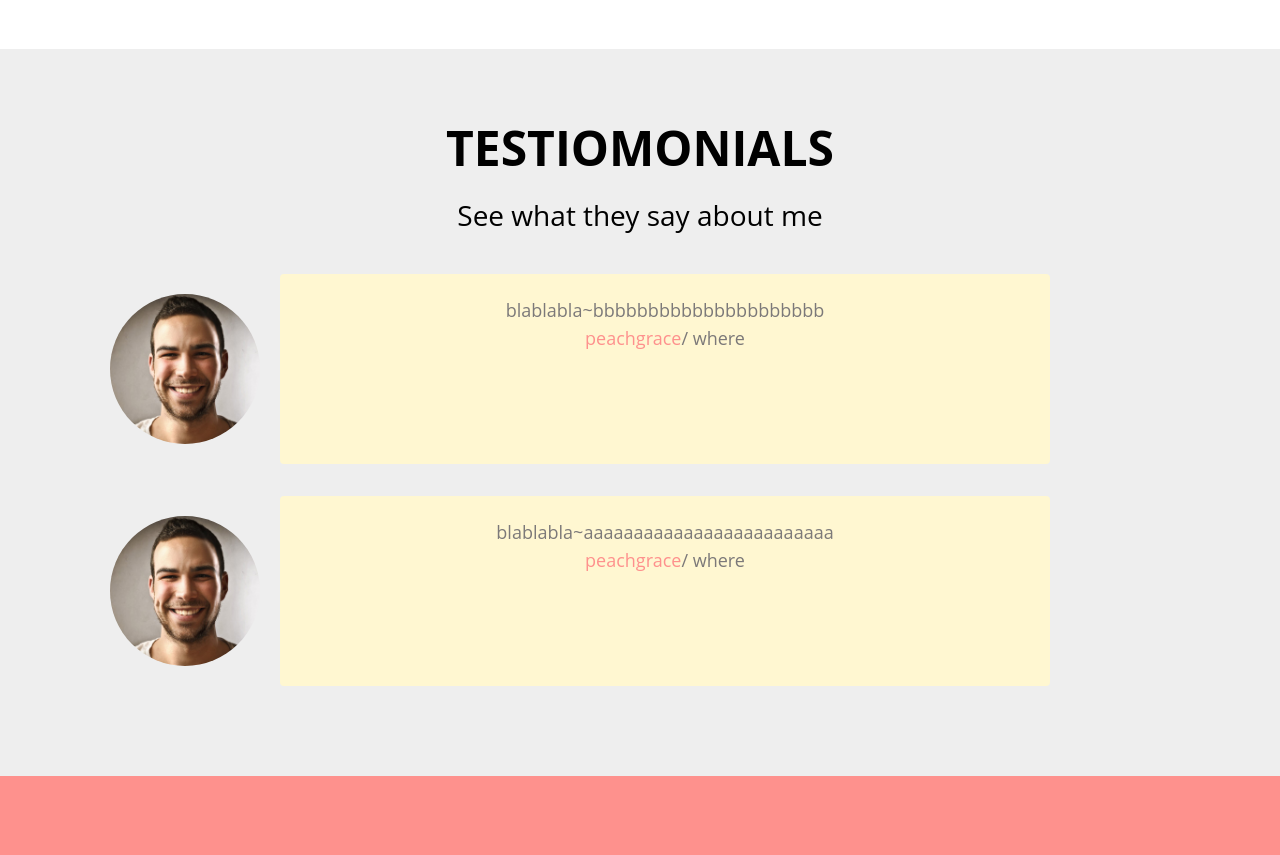
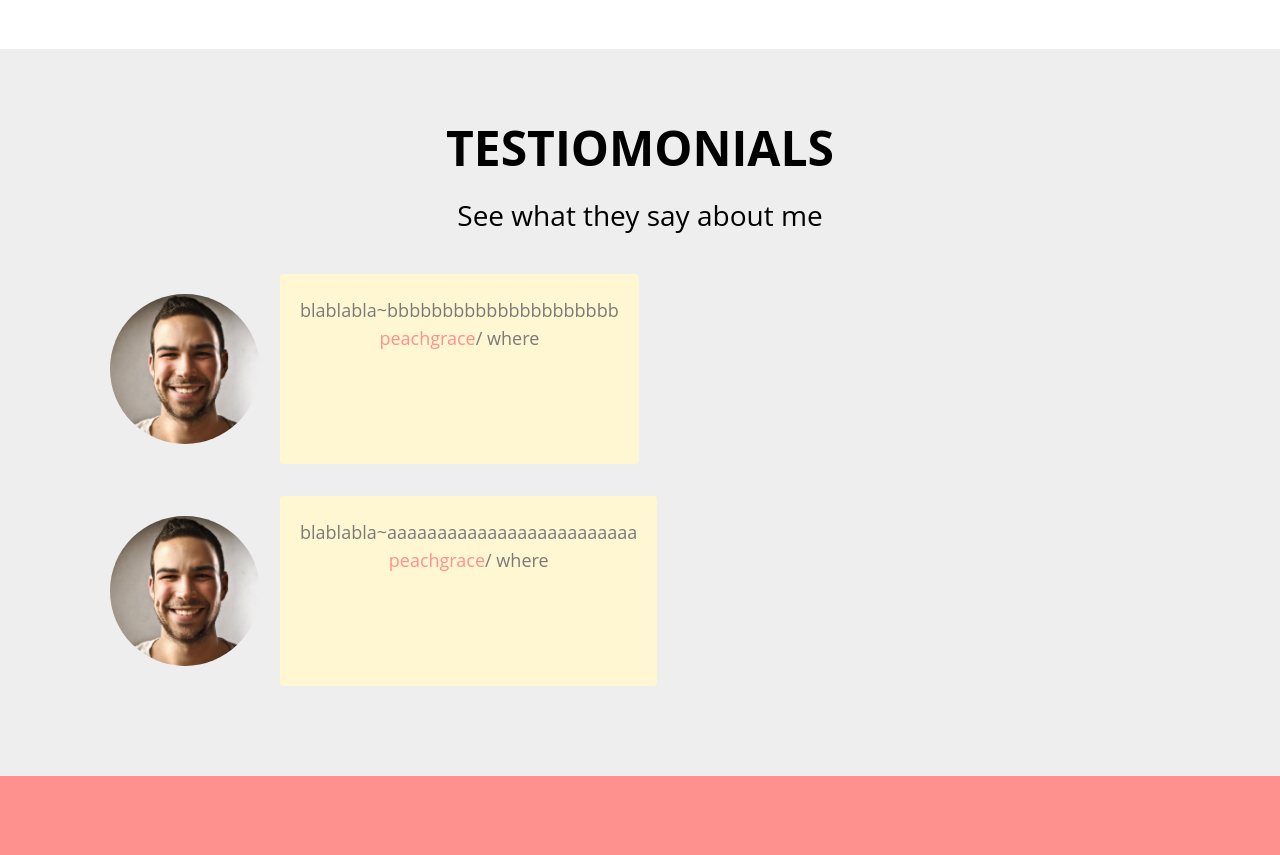
Before and after one commit to webStudy2021/DoEun, a plain HTML site: page files/index.html in a window 1280 px wide. Shown: the part 2767-3622 px from the top of the page. Drawn offline with Linux system fonts and the light colour scheme.

Commit message:
css: fix section__container

```diff
--- a/files/index.html
+++ b/files/index.html
@@ -153,6 +153,7 @@
     </section>
     <!-- work -->
     <section id="work" class="section">
+        <div class="section__container">
         <h1>My work</h1>
         <h3>Projects</h3>
         <div class="work__categories">
@@ -195,9 +196,11 @@
                 </div>
             </a>
         </div>
+    </div>
     </section>
     <!-- testmonials -->
     <section id="testmonials" class="section">
+        <div class="section__container">
         <H1>TESTIOMONIALS</H1>
         <H3>See what they say about me</H3>
         <div class="testimonials">
@@ -216,6 +219,7 @@
                 </div>
             </div>
         </div>
+    </div>
     </section>
     <!-- contact -->
     <section id="contact" class="section">
--- a/files/style.css
+++ b/files/style.css
@@ -365,9 +365,8 @@ p {
   margin: 20px;
 }
 .testimonial__speech-bubble {
-  flex-basis: 70%;
   padding: 20px;
-  text-align: center;
+
   background-color: var(--color-yellow);
   border-radius: var(--size-border-radius);
 }
```
